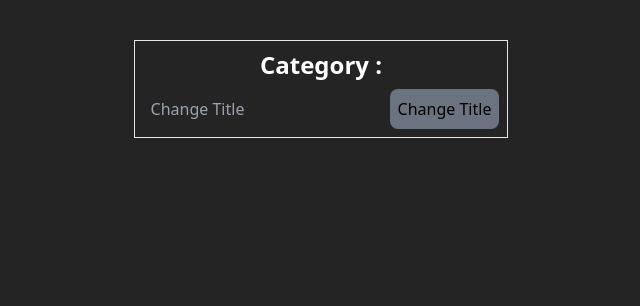
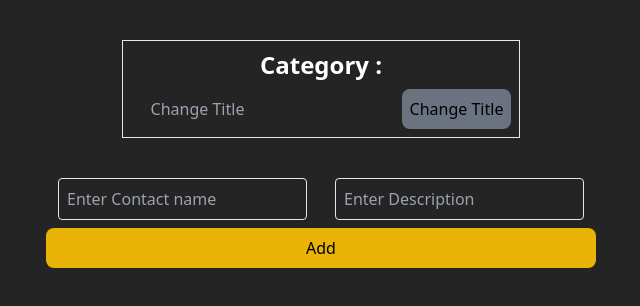
Before and after one commit to Thabish-Kader/phone-book-MERN, a React (Vite) app in the folder client/: page /category/1 in a window 1280 px wide. Shown: the top 306 px of the page, without its empty margins (319-959 px from the left). Built offline with nearby package versions, Linux system fonts and the light colour scheme; no server answers.

Commit message:
ui-category
Signed-off-by: Thabish <kadertabish2@gmail.com>

```diff
--- a/client/src/components/Contacts.tsx
+++ b/client/src/components/Contacts.tsx
@@ -50,17 +50,33 @@ export const Contacts = () => {
 						placeholder="Change Title"
 						value={title}
 						onChange={(e) => setTitle(e.target.value)}
-						className="p-2 bg-transparent outline-none text-yellow-400"
+						className="inputs"
 					/>
 					<button
 						disabled={!title}
 						onClick={handleUpdateTitle}
-						className="p-2 rounded-lg bg-yellow-500 text-black disabled:bg-gray-500"
+						className="btn"
 					>
 						Change Title
 					</button>
 				</div>
 			</div>
+			{/* Contacts */}
+			<div className="max-w-2xl mx-auto mt-10 flex flex-col space-y-2">
+				<div className="grid grid-cols-2 gap-1 items-center ">
+					<input
+						type="text"
+						placeholder="Enter Contact name"
+						className="inputs border"
+					/>
+					<input
+						type="text"
+						placeholder="Enter Description"
+						className="inputs border"
+					/>
+				</div>
+				<button className="btn">Add</button>
+			</div>
 		</div>
 	);
 };
--- a/client/src/index.css
+++ b/client/src/index.css
@@ -5,3 +5,12 @@
 body {
 	background-color: #242424;
 }
+
+@layer components {
+	.inputs {
+		@apply p-2 bg-transparent outline-none text-yellow-400  rounded mx-3;
+	}
+	.btn {
+		@apply p-2 rounded-lg bg-yellow-500 text-black disabled:bg-gray-500;
+	}
+}
```
